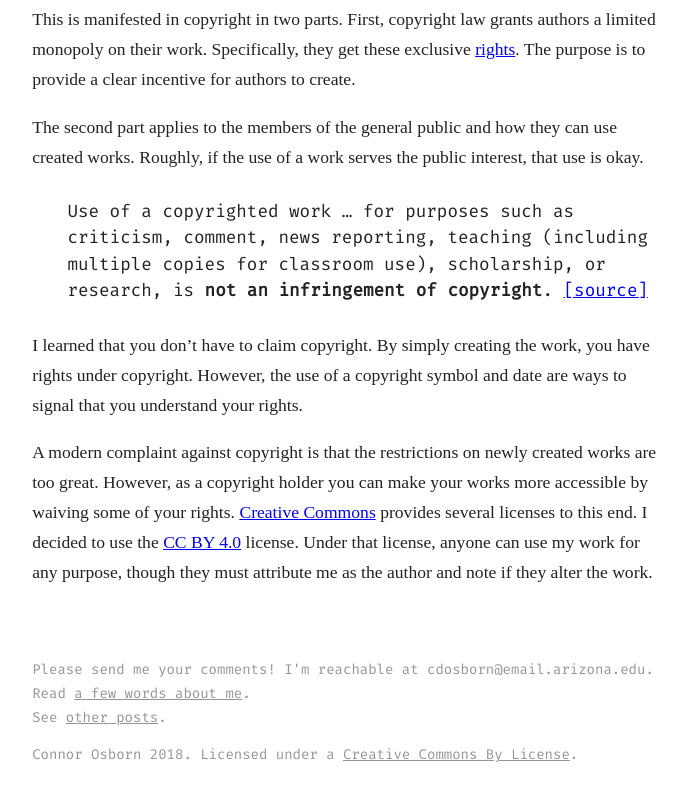
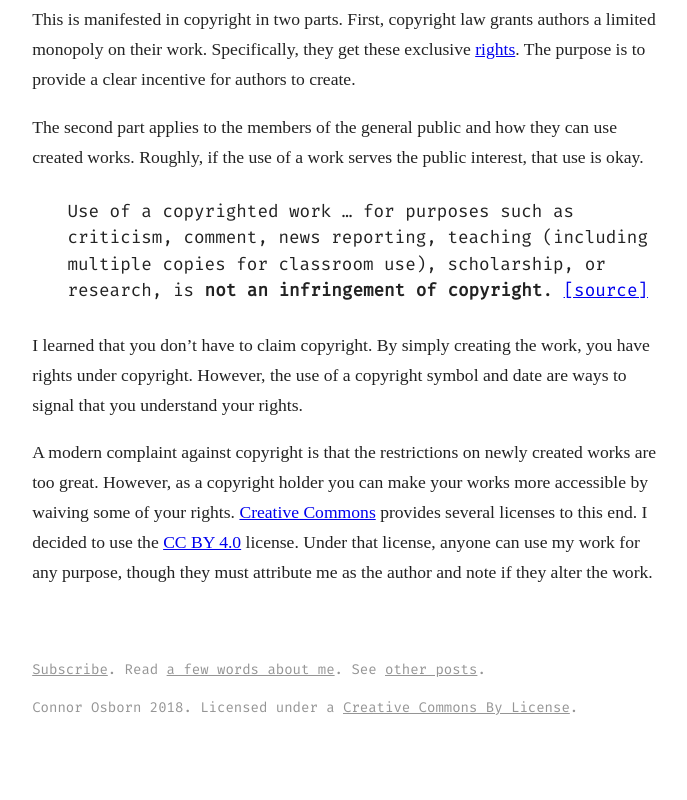
Before and after one commit to cdosborn/site, a plain HTML site: page dist/posts/an-intro-to-copyright.html in a window 1280 px wide. Shown: the part 426-1226 px from the top of the page, without its empty margins (291-978 px from the left). After the commit the page ends 1181 px from the top, so only its background shows below. Drawn offline with Linux system fonts and the light colour scheme; a web font is replaced by a local one.

Commit message:
Add subscription link

```diff
--- a/dist/posts/an-intro-to-copyright.html
+++ b/dist/posts/an-intro-to-copyright.html
@@ -25,10 +25,7 @@
 <p>I learned that you don’t have to claim copyright. By simply creating the work, you have rights under copyright. However, the use of a copyright symbol and date are ways to signal that you understand your rights.</p>
 <p>A modern complaint against copyright is that the restrictions on newly created works are too great. However, as a copyright holder you can make your works more accessible by waiving some of your rights. <a href="https://creativecommons.org/">Creative Commons</a> provides several licenses to this end. I decided to use the <a href="https://creativecommons.org/licenses/by/4.0/">CC BY 4.0</a> license. Under that license, anyone can use my work for any purpose, though they must attribute me as the author and note if they alter the work.</p>
             <div class="footer">
-    <p>Please send me your comments! I'm reachable at
-    cdosborn@email.arizona.edu.</p>
-    <p>Read <a href="/about.html">a few words about me</a>.</p>
-    <p style="margin-bottom:1em">See <a href="/">other posts</a>.</p>
+    <p style="margin-bottom:1em"><a href="https://tinyletter.com/cdosborn">Subscribe</a>. Read <a href="/about.html">a few words about me</a>. See <a href="/">other posts</a>.</p>
     <p>Connor Osborn 2018. Licensed under a <a style="color:inherit"
         rel="license"
         href="http://creativecommons.org/licenses/by/4.0/">Creative Commons By License</a>.</p>
```
Also changed, not shown: dist/posts/reading-notes-on-the-courage-to-be-disliked.html (+1 -4 lines), dist/posts/reading-notes-on-the-shape-of-content.html (+1 -4 lines), fragments/post-footer.html (+1 -4 lines).
